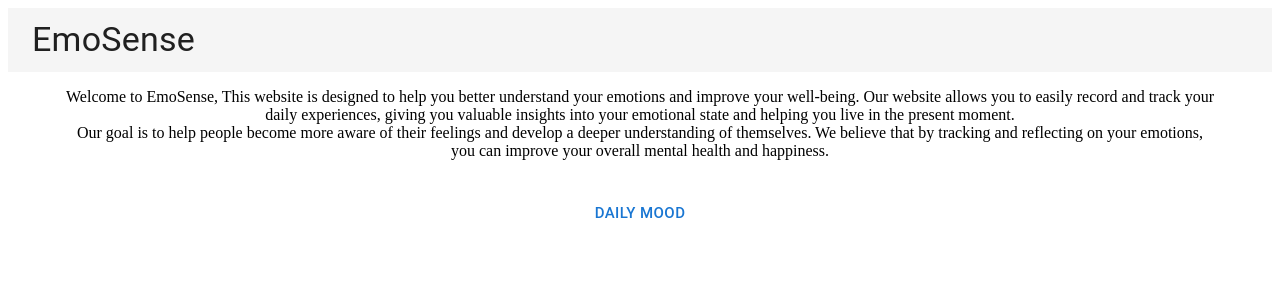
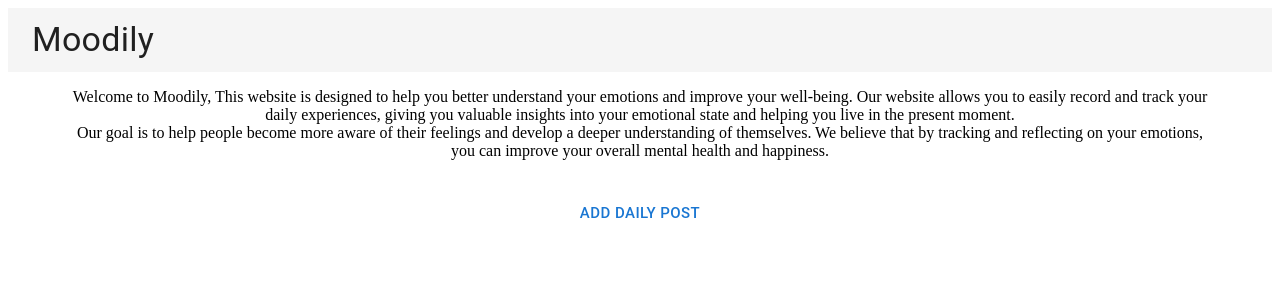
Before and after one commit to csakafeda/Moodily, a React (Vite) app in the folder frontend/: page / in a window 1280 px wide. Shown: the top 300 px of the page. Built offline with nearby package versions, Linux system fonts and the light colour scheme.

Commit message:
rename app

```diff
--- a/frontend/src/components/NavBar.jsx
+++ b/frontend/src/components/NavBar.jsx
@@ -19,7 +19,7 @@ export default function NavBar() {
             }}
             onClick={() => navigate("/")}
           >
-            EmoSense
+            Moodily
           </Typography>
         </Toolbar>
       </AppBar>
--- a/frontend/src/pages/HomePage.jsx
+++ b/frontend/src/pages/HomePage.jsx
@@ -9,7 +9,7 @@ export default function HomePage() {
     return (
         <>
             <Container align="center" sx={{padding: "1rem"}}>
-                Welcome to EmoSense,
+                Welcome to Moodily,
 
                 This website is designed to help you better understand your emotions and improve your well-being.
                 Our website allows you to easily record and track your daily experiences, giving you valuable insights
@@ -25,7 +25,7 @@ export default function HomePage() {
                         sx={{width: "50%"}}
                         size="large"
                         onClick={() => navigate("/moodForm")}>
-                    Daily Mood
+                    Add daily post
                 </Button>
             </Container>
         </>
```
